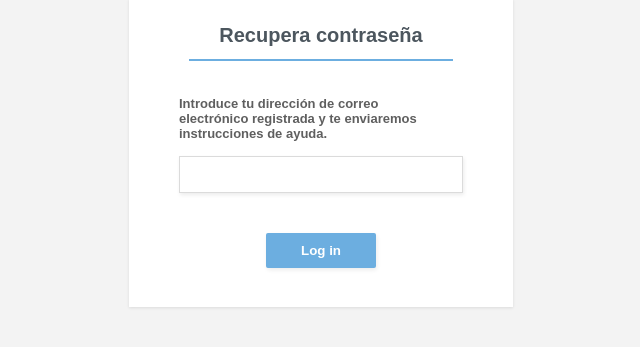
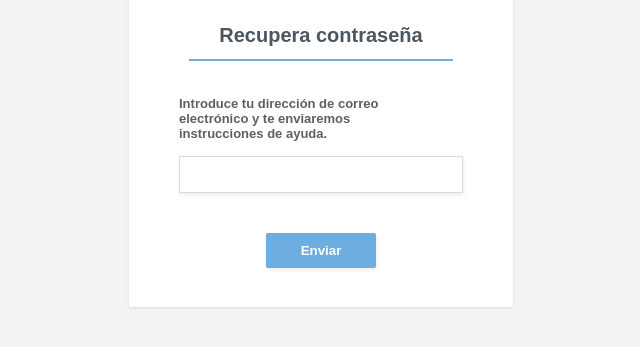
Before and after one commit to jgarceso/convivir, a CodeIgniter app: page /convivir/index.php/recuperapass/index in a window 1280 px wide. Shown: the part 146-493 px from the top of the page, without its empty margins (319-959 px from the left). Run offline with CodeIgniter, Linux system fonts and the light colour scheme.

Commit message:
desarrollo

```diff
--- a/application/views/recuperaPass.php
+++ b/application/views/recuperaPass.php
@@ -8,7 +8,7 @@
     </header>
     <div class="main-content">
 
-        <form id="usuario-form" class="form-login" method="post" >
+        <form id="email-form" class="form-login" method="post" >
 
             <div class="form-log-in-with-email">
 
@@ -20,12 +20,12 @@
 
                     <div class="form-row">
                         <label>
-                            <span>Introduce tu dirección de correo electrónico registrada y te enviaremos instrucciones de ayuda.</span>
+                            <span>Introduce tu dirección de correo electrónico y te enviaremos instrucciones de ayuda.</span>
                         </label>
                         <br/><br/><input id="input-usuario" type="text" name="email" maxlength="30" autocomplete="off" onpaste="return false;">
                     </div>
                     <div class="form-row">
-                        <button id="btn-login" type="button">Log in</button>
+                        <button id="btn-login" type="button">Enviar</button>
                     </div>
 
                 </div>
```
